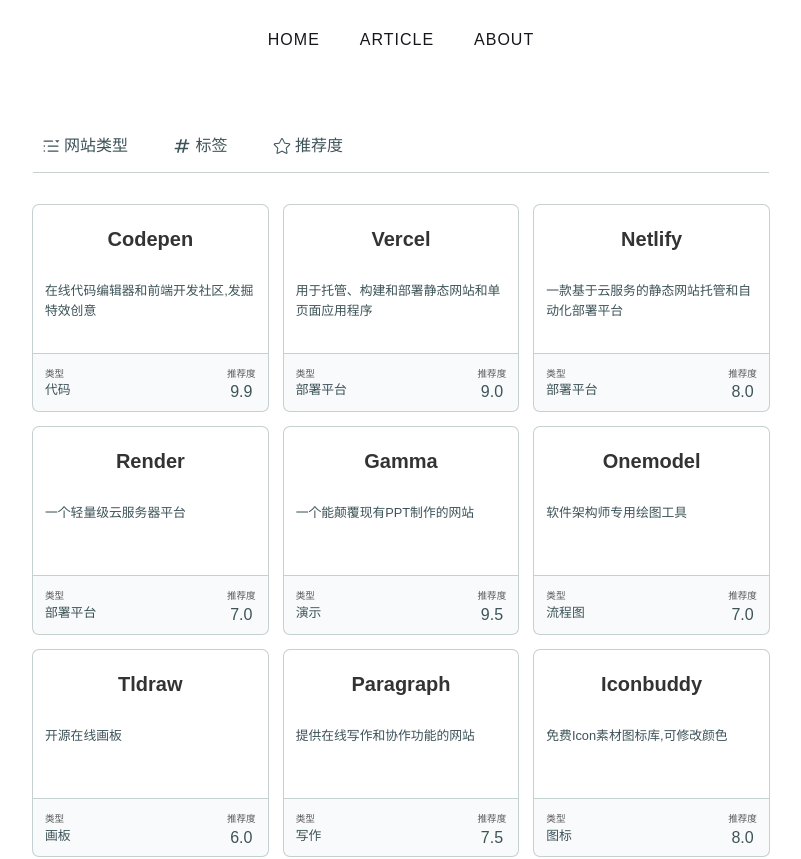
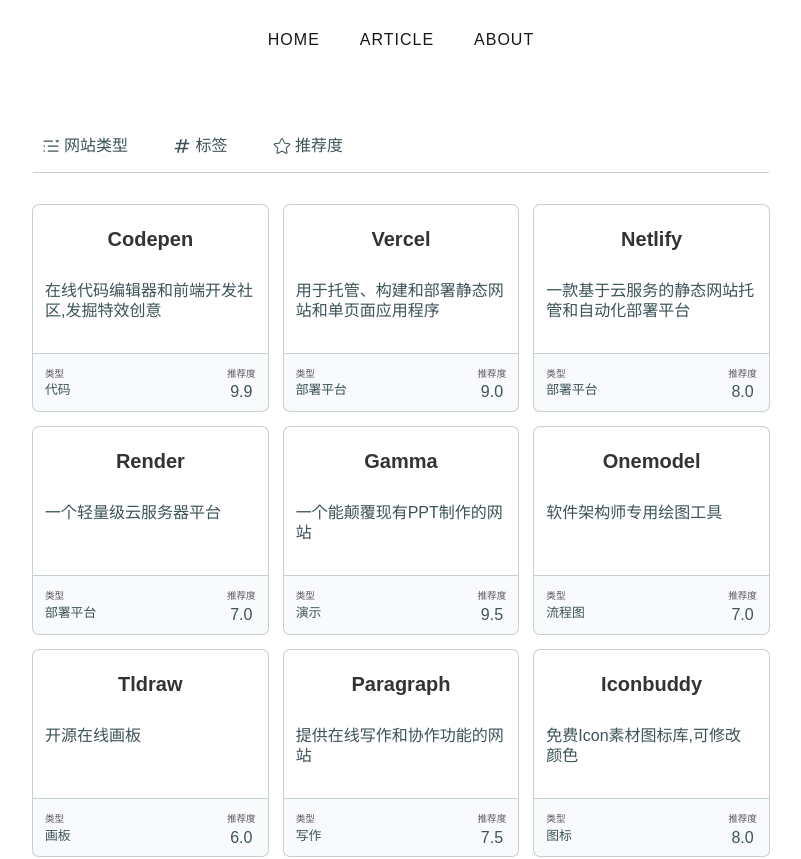
Before and after one commit to liu-ziting/Blog-23, a Vue app: page / in a window 1280 px wide. Shown: the top 859 px of the page, without its empty margins (239-1040 px from the left). Built offline with nearby package versions, Linux system fonts and the light colour scheme; a web font is replaced by a local one.

Commit message:
修改显示bug，和点击问题

```diff
--- a/src/pages/HomeBlog.vue
+++ b/src/pages/HomeBlog.vue
@@ -99,7 +99,7 @@
             </transition-group>
 
             <transition-group name="company" tag="ul" class="content__list">
-                <li class="company" v-for="(company, index) in list" :key="index">
+                <li class="company" v-for="(company, index) in list" :key="index" @click="openLink(company.link)">
                     <div class="company__info">
                         <h2 class="company__name">
                             <a :href="company.link" target="_blank">
@@ -221,6 +221,9 @@ export default {
             Object.keys(this.menus).forEach(tab => {
                 this.menus[tab] = !active && tab === menu
             })
+        },
+        openLink(link) {
+            window.open(link)
         }
     },
 
@@ -269,6 +272,7 @@ export default {
     }
 }
 .company {
+    cursor: pointer;
     position: relative;
     width: calc(100% / 2 - 1rem);
     display: inline-flex;
@@ -359,7 +363,7 @@ export default {
         text-align: left;
         font-weight: 400;
         text-transform: capitalize;
-        font-size: 0.8rem;
+        font-size: 1rem;
         line-height: 20px;
     }
 
```
